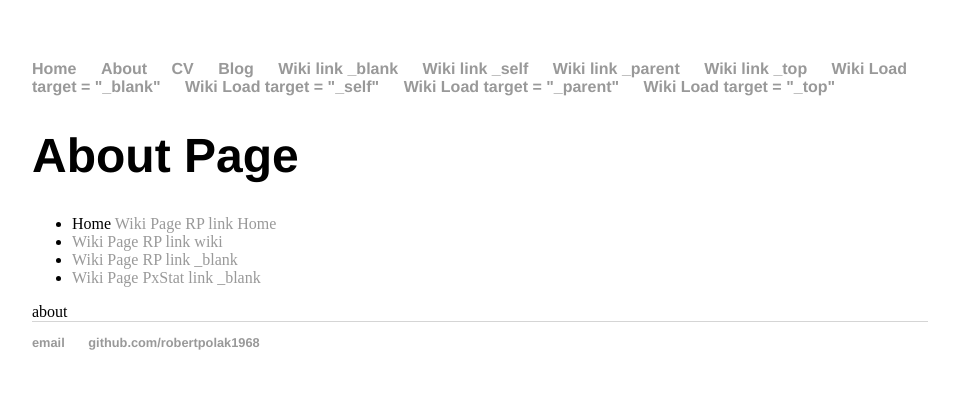
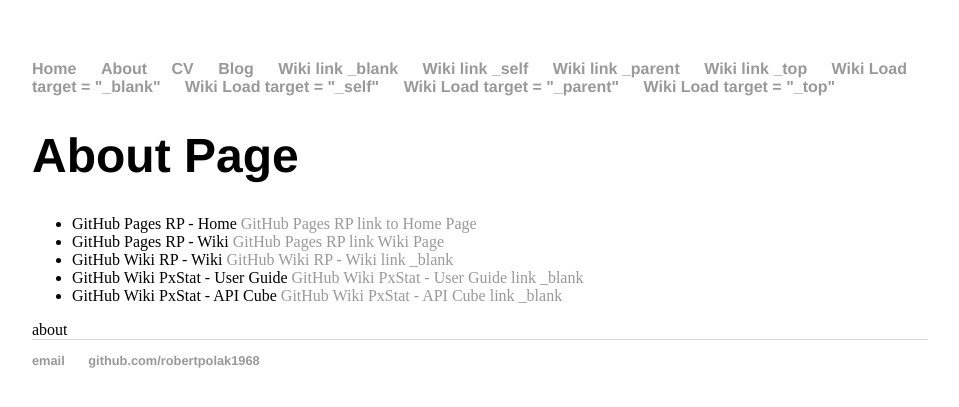
Before and after one commit to robertpolak1968/robertpolak1968.github.io, a Jekyll site: the page built from about.html, in a window 1280 px wide. Shown: the top 407 px of the page, without its empty margins (160-1119 px from the left). Built offline with Jekyll 4.4.1, drawn with Linux system fonts in a browser that asks for light colours.

Commit message:
Update about.html

```diff
--- a/about.html
+++ b/about.html
@@ -5,12 +5,12 @@ title: Hank Quinlan, Horrible Cop
 <div class="blurb">
 	<h1>About Page</h1>
 	<ul>
-		<li>Home <a href="/index">Wiki Page RP link Home</a></li>
-		<li><a href="/wiki.html">Wiki Page RP link wiki</a></li>
-		<li><a href="https://github.com/robertpolak1968/robertpolak1968.github.io/wiki" target = "_blank" >Wiki Page RP link _blank</a></li>
-		<li><a href="https://github.com/CSOIreland/PxStat/wiki/User-Guide" target = "_blank" >Wiki Page PxStat link _blank</a></li>
+		<li>GitHub Pages RP - Home <a href="/index">GitHub Pages RP link to Home Page</a></li>
+		<li>GitHub Pages RP - Wiki <a href="/wiki.html">GitHub Pages RP link Wiki Page</a></li>
+		<li>GitHub Wiki RP - Wiki <a href="https://github.com/robertpolak1968/robertpolak1968.github.io/wiki" target = "_blank" >GitHub Wiki RP - Wiki link _blank</a></li>
+		<li>GitHub Wiki PxStat - User Guide <a href="https://github.com/CSOIreland/PxStat/wiki/User-Guide" target = "_blank" >GitHub Wiki PxStat - User Guide link _blank</a></li>
+		<li>GitHub Wiki PxStat - API Cube <a href="https://github.com/CSOIreland/PxStat/wiki/API-Cube" target = "_blank" >GitHub Wiki PxStat - API Cube link _blank</a></li>
 	</ul>
-
 
 <div id="content">about</div>
 </div><!-- /.blurb -->
```
